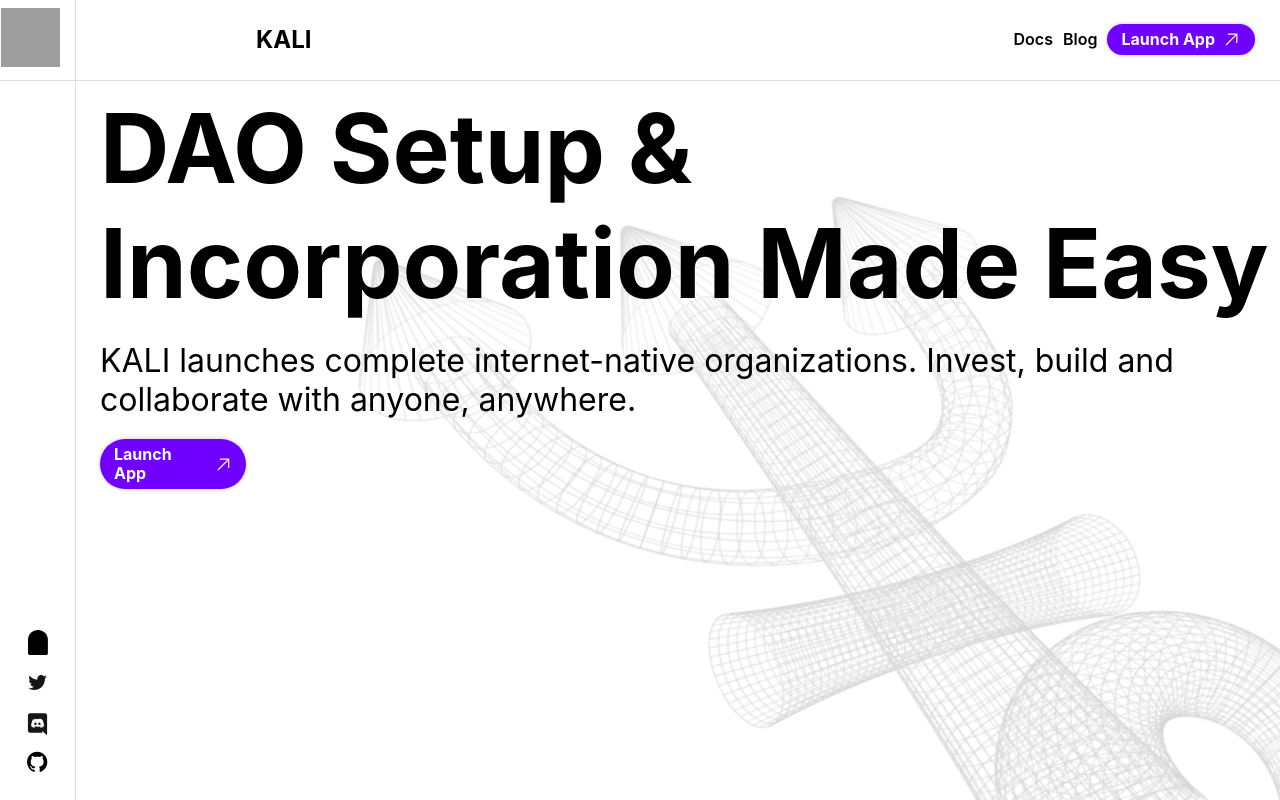
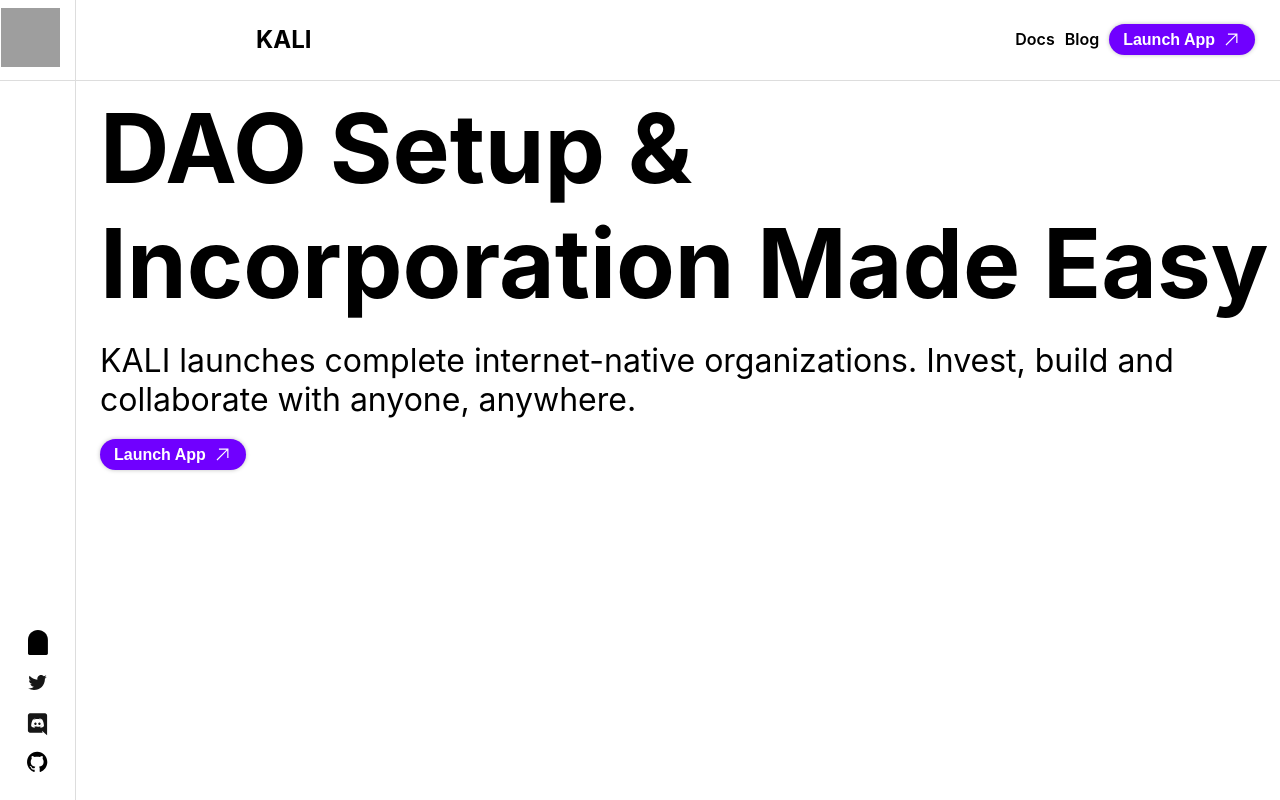
Before and after one commit to kalidao/kali-landing, a Next.js app: page / in a window 1280 px wide. Built offline with nearby package versions, Linux system fonts and the light colour scheme; grey boxes are pictures that could not be loaded.

Commit message:
temporarily remove background image

```diff
--- a/package.json
+++ b/package.json
@@ -15,8 +15,7 @@
     "@stitches/react": "^1.2.7",
     "next": "12.1.0",
     "react": "17.0.2",
-    "react-dom": "17.0.2",
-    "react-twitter-embed": "^4.0.4"
+    "react-dom": "17.0.2"
   },
   "devDependencies": {
     "eslint": "8.11.0",
--- a/pages/index.js
+++ b/pages/index.js
@@ -9,6 +9,7 @@ import background from "../public/img/kali-bg.png";
 const Layout = styled("div", {
   minHeight: "100vh",
   background: "#fff",
+  position: "relative"
 });
 
 export default function Home() {
@@ -22,8 +23,8 @@ export default function Home() {
       <Header />
       <Sidebar />
       <MainLanding />
+      {/* <Image src={background.src} layout="fill" priority /> */}
     </Layout>
-    <Image src={background.src} layout="fill"  />
     </>
   );
 }
--- a/styles/cta.js
+++ b/styles/cta.js
@@ -29,7 +29,11 @@ export const ArrowUpIcon = () => {
 }
 
 export const CtaButton = () => {
-    return <Button as="a" href="https://app.kalidao.xyz/" target="_blank" rel="nooppener noreferrer">
+    const clickHandler = () => {
+        window.open("https://app.kalidao.xyz/", "_blank")
+    }
+
+    return <Button onClick={clickHandler}>
         Launch App
         <ArrowUpIcon />
     </Button>;
--- a/styles/main.js
+++ b/styles/main.js
@@ -6,11 +6,6 @@ export const Heading = styled('div', {
     lineHeight: "1.2em",
     zIndex: "999",
     color: "#000",
-
-    // position: "absolute",
-    // left: "20vw",
-    // top: "6vh"
-
 })
 
 export const SubHeading = styled('div', {
@@ -20,7 +15,6 @@ export const SubHeading = styled('div', {
 })
 
 export const Landing = styled('div', {
-    // top right bottom left
     margin: "10px 0px 0px 100px",
     display: "flex",
     flexDirection: "column",
--- a/styles/socialIcons.js
+++ b/styles/socialIcons.js
@@ -31,6 +31,6 @@ export const DiscordIcon = () => {
 
 export const GitHubIcon = () => {
     return <svg width="21" height="21" viewBox="0 0 21 21" fill="none" >
-    <path fill-rule="evenodd" clip-rule="evenodd" d="M10.1741 0.700012C4.58374 0.700012 0.0500488 5.34784 0.0500488 11.0816C0.0500488 15.6676 2.9509 19.5589 6.97429 20.9323C7.48088 21.0272 7.66547 20.7067 7.66547 20.4314C7.66547 20.1847 7.65677 19.5321 7.6518 18.666C4.83549 19.2932 4.24127 17.2742 4.24127 17.2742C3.78069 16.0748 3.11686 15.7555 3.11686 15.7555C2.19757 15.1119 3.18648 15.1246 3.18648 15.1246C4.20274 15.1979 4.73728 16.1947 4.73728 16.1947C5.64042 17.7808 7.10731 17.3226 7.68413 17.0568C7.77612 16.3864 8.03779 15.9288 8.32682 15.6695C6.07861 15.4069 3.71481 14.5166 3.71481 10.5386C3.71481 9.40486 4.1095 8.47888 4.75717 7.753C4.65275 7.49043 4.3053 6.43505 4.85662 5.00559C4.85662 5.00559 5.70629 4.72644 7.64061 6.06923C8.44803 5.83917 9.31449 5.72446 10.1754 5.71999C11.0356 5.72446 11.9015 5.83917 12.7101 6.06923C14.6432 4.72644 15.4916 5.00559 15.4916 5.00559C16.0442 6.43505 15.6967 7.49043 15.593 7.753C16.2418 8.47888 16.6334 9.40486 16.6334 10.5386C16.6334 14.5268 14.2658 15.4044 12.0108 15.6612C12.3738 15.9818 12.6977 16.6152 12.6977 17.5839C12.6977 18.9713 12.6852 20.091 12.6852 20.4314C12.6852 20.7092 12.868 21.0323 13.3814 20.931C17.4016 19.5551 20.3 15.6669 20.3 11.0816C20.3 5.34784 15.7663 0.700012 10.1741 0.700012Z" fill="black"/>
+    <path fillRule="evenodd" clipRule="evenodd" d="M10.1741 0.700012C4.58374 0.700012 0.0500488 5.34784 0.0500488 11.0816C0.0500488 15.6676 2.9509 19.5589 6.97429 20.9323C7.48088 21.0272 7.66547 20.7067 7.66547 20.4314C7.66547 20.1847 7.65677 19.5321 7.6518 18.666C4.83549 19.2932 4.24127 17.2742 4.24127 17.2742C3.78069 16.0748 3.11686 15.7555 3.11686 15.7555C2.19757 15.1119 3.18648 15.1246 3.18648 15.1246C4.20274 15.1979 4.73728 16.1947 4.73728 16.1947C5.64042 17.7808 7.10731 17.3226 7.68413 17.0568C7.77612 16.3864 8.03779 15.9288 8.32682 15.6695C6.07861 15.4069 3.71481 14.5166 3.71481 10.5386C3.71481 9.40486 4.1095 8.47888 4.75717 7.753C4.65275 7.49043 4.3053 6.43505 4.85662 5.00559C4.85662 5.00559 5.70629 4.72644 7.64061 6.06923C8.44803 5.83917 9.31449 5.72446 10.1754 5.71999C11.0356 5.72446 11.9015 5.83917 12.7101 6.06923C14.6432 4.72644 15.4916 5.00559 15.4916 5.00559C16.0442 6.43505 15.6967 7.49043 15.593 7.753C16.2418 8.47888 16.6334 9.40486 16.6334 10.5386C16.6334 14.5268 14.2658 15.4044 12.0108 15.6612C12.3738 15.9818 12.6977 16.6152 12.6977 17.5839C12.6977 18.9713 12.6852 20.091 12.6852 20.4314C12.6852 20.7092 12.868 21.0323 13.3814 20.931C17.4016 19.5551 20.3 15.6669 20.3 11.0816C20.3 5.34784 15.7663 0.700012 10.1741 0.700012Z" fill="black"/>
     </svg>;
 }
```
Also changed, not shown: 1 other file (tests, documents, lock files or other folders).
